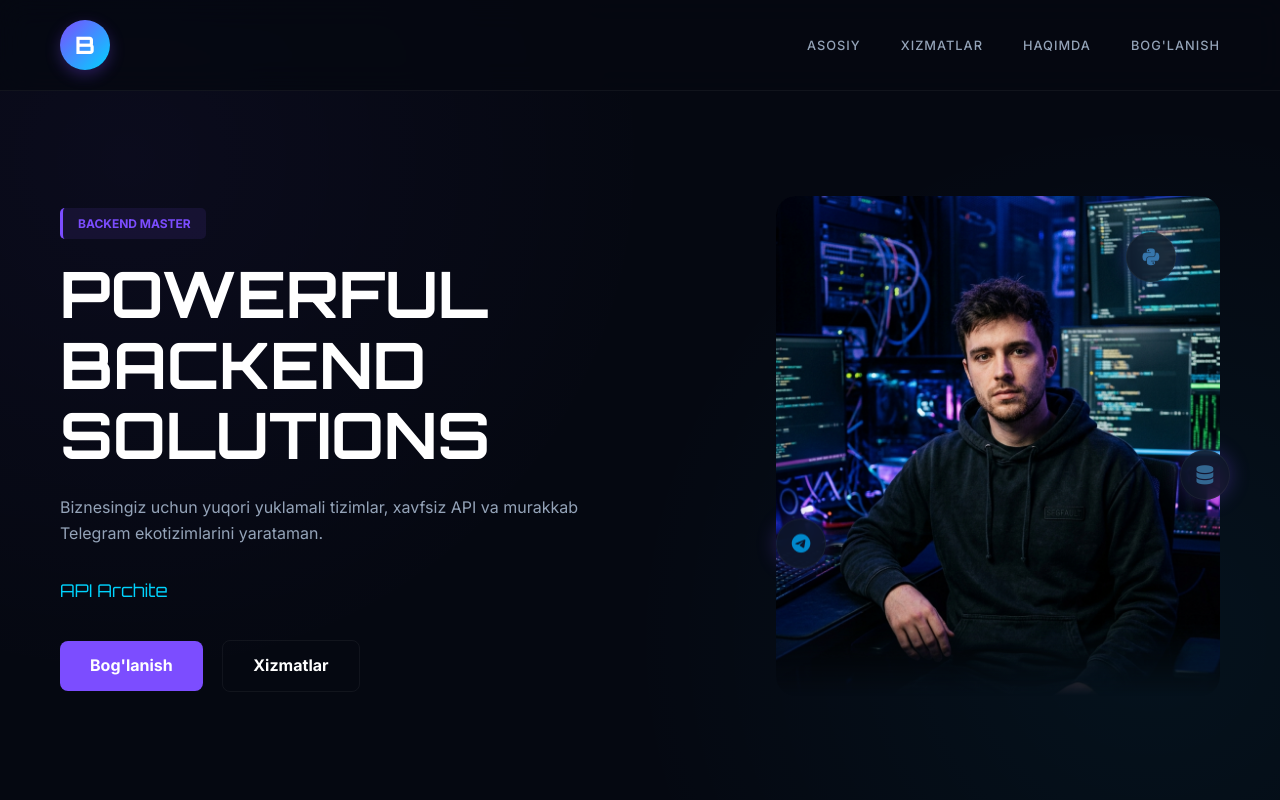
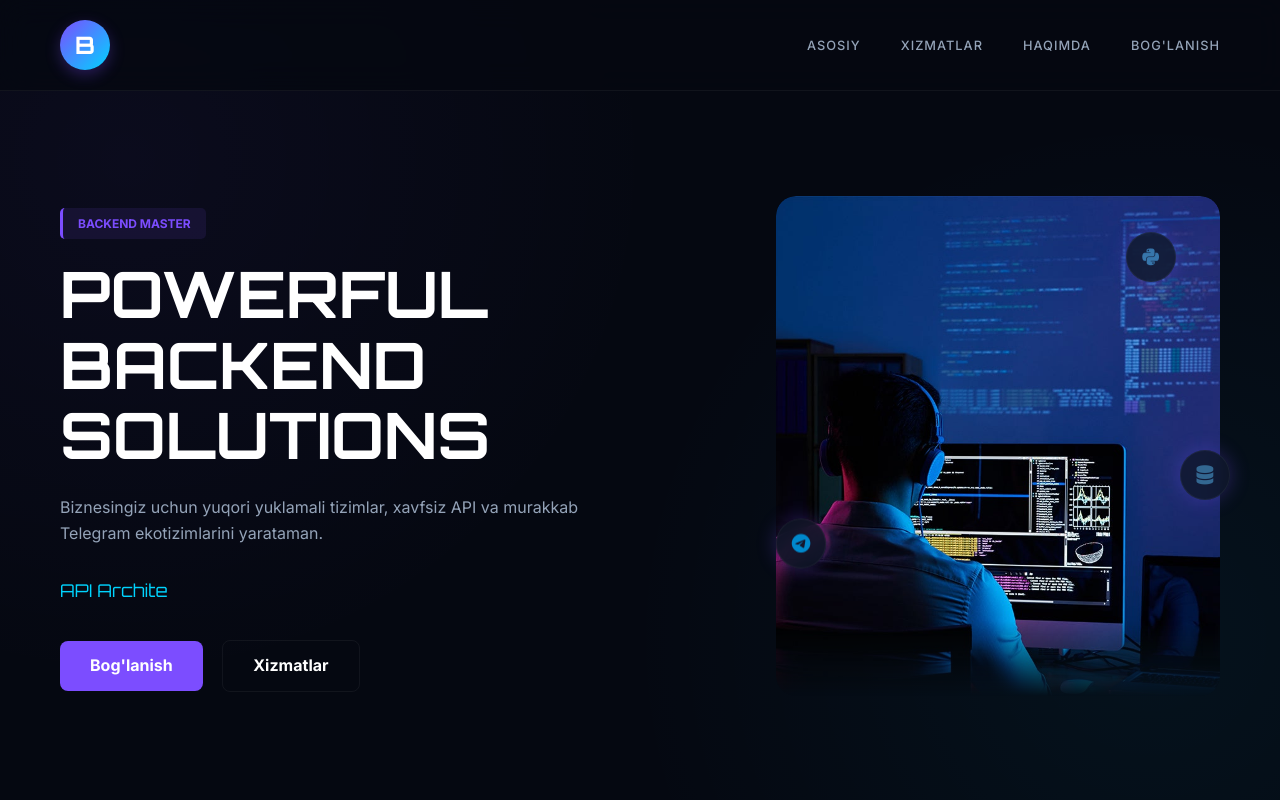
Before and after one commit to b-sherqoziyev/me, a plain HTML site: page index.html in a window 1280 px wide. Shown: the top 800 px of the page. Drawn offline with Linux system fonts and the light colour scheme.

Commit message:
fixed hero image and simplified form

```diff
--- a/index.html
+++ b/index.html
@@ -43,7 +43,7 @@
                 </div>
                 <div class="hero-visual">
                     <div class="image-wrapper">
-                        <img src="hero.png" alt="Backend Architect">
+                        <img src="hero.jpg" alt="Bahromjon">
                         <div class="floating-icon icon-1"><i class="fab fa-python"></i></div>
                         <div class="floating-icon icon-2"><i class="fab fa-telegram"></i></div>
                         <div class="floating-icon icon-3"><i class="fas fa-database"></i></div>
```
Also changed, not shown: hero.jpg (added), hero.png (deleted).
